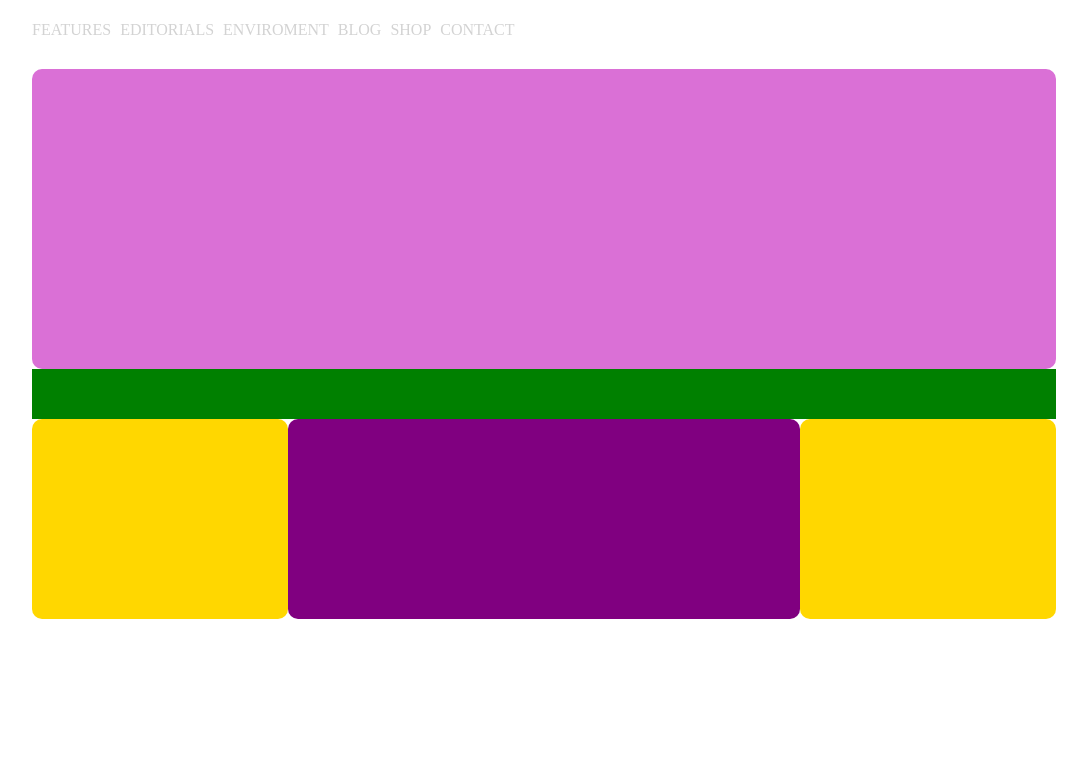
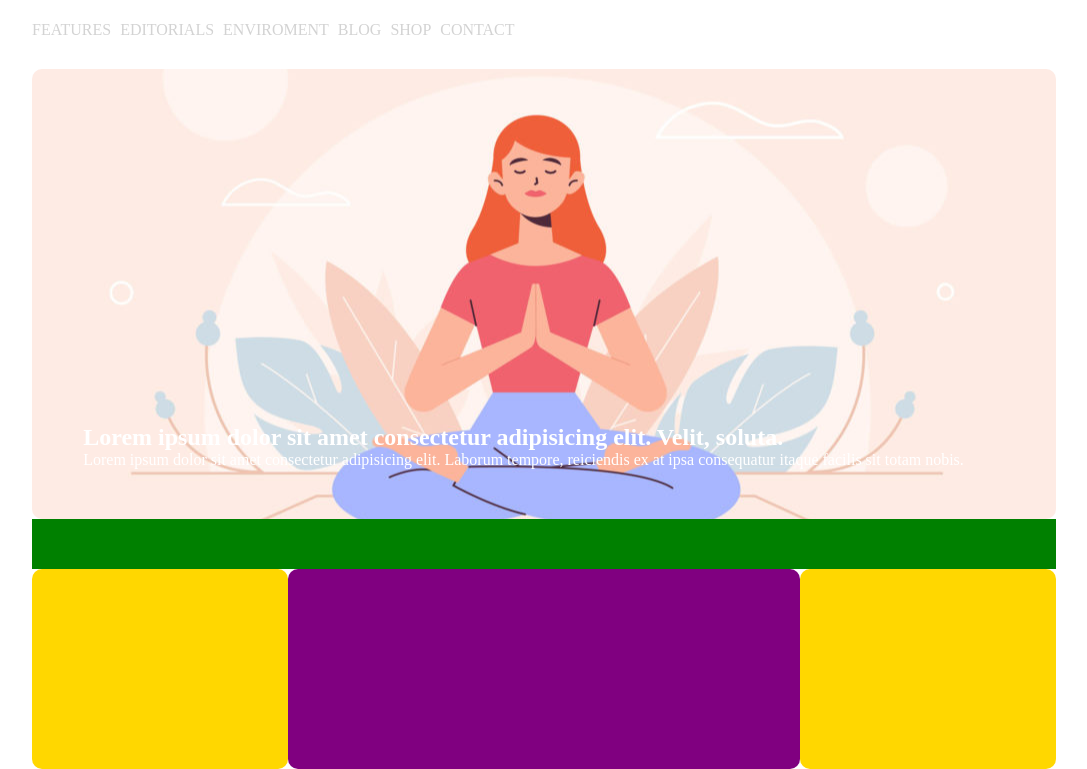
Before and after one commit to AndreaDex/htmlcss-wp, a plain HTML site: page index.html in a window 1280 px wide. Shown: the part 53-822 px from the top of the page, without its empty margins (96-1183 px from the left). Before the commit the page ends 800 px from the top, so only its background shows below. Drawn offline with Linux system fonts and the light colour scheme.

Commit message:
insert banner img

```diff
--- a/css/style.css
+++ b/css/style.css
@@ -45,13 +45,25 @@ ul.unstyle_list > li > a{
     text-transform: uppercase;
 }
 
-/* presentation style */
+/* Banner style */
 .presentation{
-    height: 300px;
+    position: relative;
+    padding: 5% 5%;
+    color: white;
     width: 100%;
-    background-color: orchid;
+    height: 450px;
+    background-size: cover;
+    background-position: center;
+    background-repeat: no-repeat;
+    background-color: rgba(203, 188, 182, 1);
     margin-top: 20px;
     border-radius: 10px;
+    background-image: url("../img/banner.jpg");
+}
+
+.banner_text{
+    position: absolute;
+    bottom: 50px;
 }
 
 /* main style */
--- a/index.html
+++ b/index.html
@@ -38,7 +38,10 @@
         <main>
             <!-- Site Presentation Banner -->
             <div class="presentation">
-
+                <div class="banner_text">
+                    <h2 >Lorem ipsum dolor sit amet consectetur adipisicing elit. Velit, soluta.</h2>
+                    <span >Lorem ipsum dolor sit amet consectetur adipisicing elit. Laborum tempore, reiciendis ex at ipsa consequatur itaque facilis sit totam nobis.</span>
+                </div>
             </div>
             <!-- /Site Presentation Banner -->
 
```
